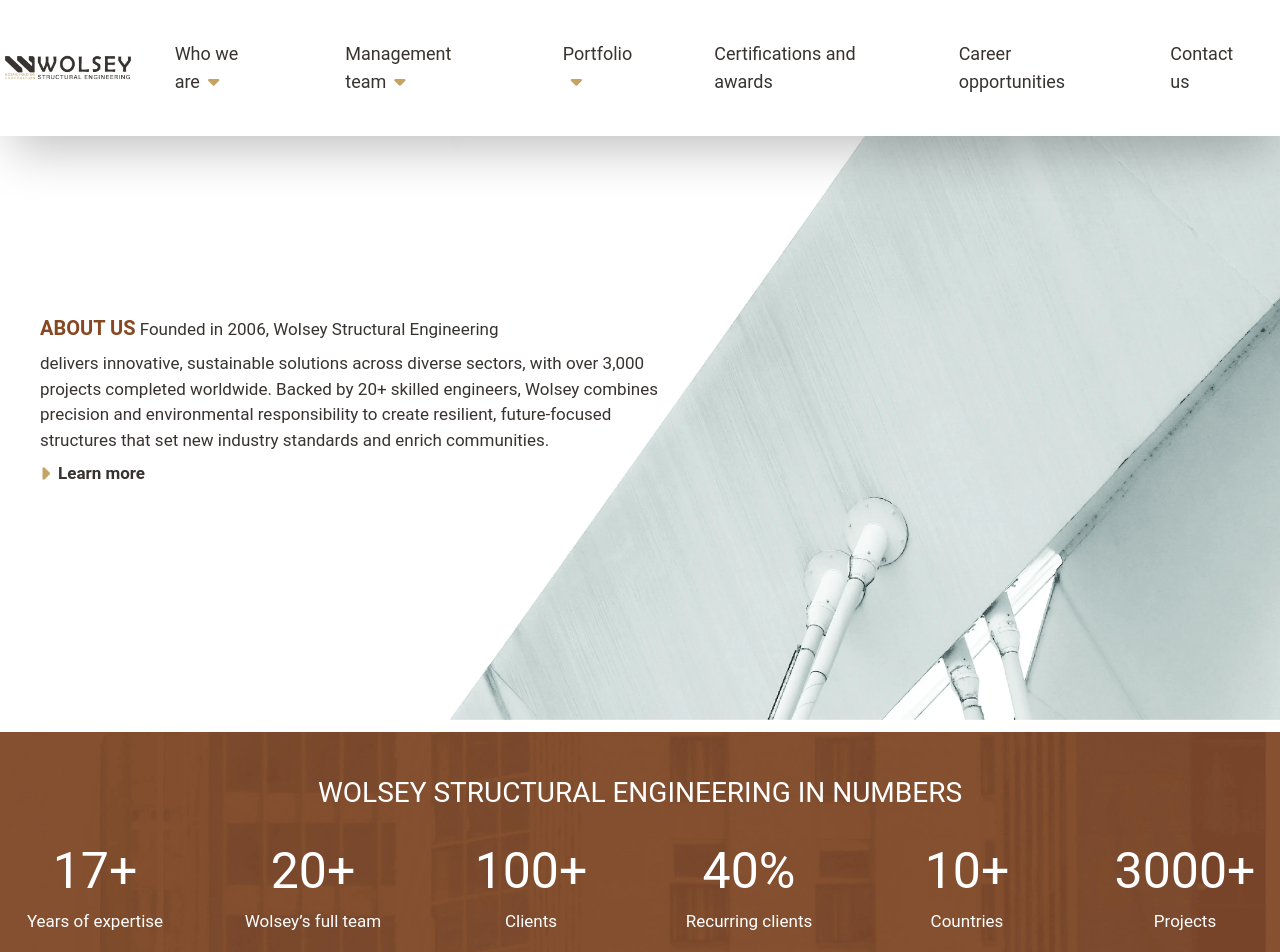
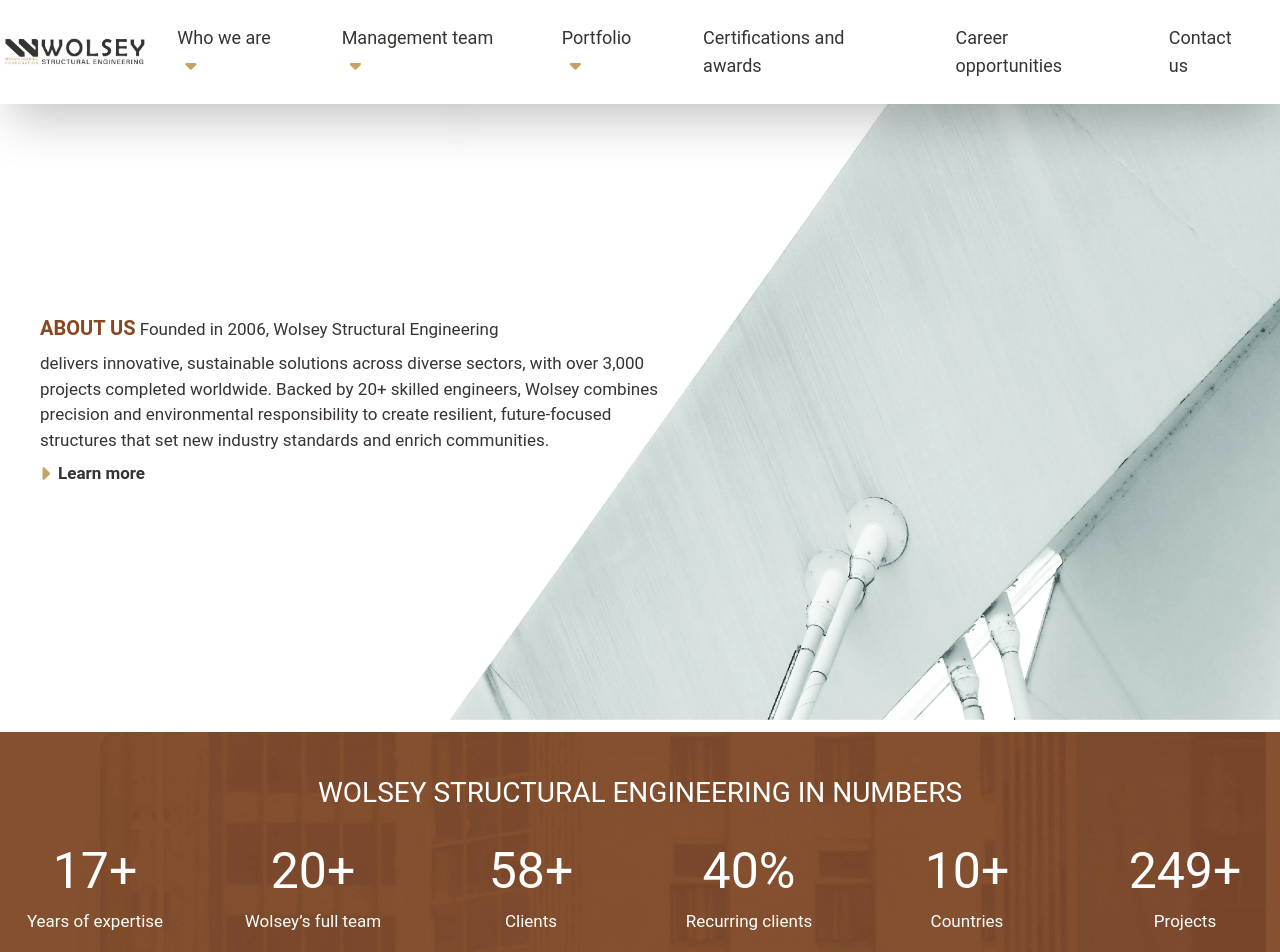
Before and after one commit to MinaNagy99/Wolsey-website, a React (Vite) app: page / in a window 1280 px wide. Shown: the top 952 px of the page. Built offline with nearby package versions, Linux system fonts and the light colour scheme.

Commit message:
handel size of navbar and duration of numbers

```diff
--- a/src/components/AboutPage/WolseyWithNumbers/WolseyWithNumbers.jsx
+++ b/src/components/AboutPage/WolseyWithNumbers/WolseyWithNumbers.jsx
@@ -13,27 +13,27 @@
     },
     {
       name: "Wolsey’s full team",
-      number: useCountUp(20, inView),
+      number: useCountUp(20, inView, 2000),
       icon: "+",
     },
     {
       name: "Clients",
-      number: useCountUp(100, inView),
+      number: useCountUp(100, inView, 10000),
       icon: "+",
     },
     {
       name: "Recurring clients",
-      number: useCountUp(40, inView),
+      number: useCountUp(40, inView, 4000),
       icon: "%",
     },
     {
       name: "Countries",
-      number: useCountUp(10, inView),
+      number: useCountUp(10, inView, 1000),
       icon: "+",
     },
     {
       name: "Projects",
-      number: useCountUp(3000, inView),
+      number: useCountUp(3000, inView, 70000),
       icon: "+",
     },
   ];
--- a/src/components/HomePage/WolseyInNumber/WolseyInNumber.jsx
+++ b/src/components/HomePage/WolseyInNumber/WolseyInNumber.jsx
@@ -13,27 +13,27 @@
     },
     {
       name: "Wolsey’s full team",
-      number: useCountUp(20, inView),
+      number: useCountUp(20, inView,2000),
       icon: "+",
     },
     {
       name: "Clients",
-      number: useCountUp(100, inView),
+      number: useCountUp(100, inView,10000),
       icon: "+",
     },
     {
       name: "Recurring clients",
-      number: useCountUp(40, inView),
+      number: useCountUp(40, inView,4000),
       icon: "%",
     },
     {
       name: "Countries",
-      number: useCountUp(10, inView),
+      number: useCountUp(10, inView,1000),
       icon: "+",
     },
     {
       name: "Projects",
-      number: useCountUp(3000, inView),
+      number: useCountUp(3000, inView,70000),
       icon: "+",
     },
   ];
--- a/src/components/shared/CustomNavbar/CustomNavbar.jsx
+++ b/src/components/shared/CustomNavbar/CustomNavbar.jsx
@@ -18,7 +18,7 @@
   }, []);
   return (
     <div className="fixed top-0 left-0 right-0 z-40 bg-white">
-      <div className="flex justify-around items-center md:py-5 py-2 shadow-2xl">
+      <div className="flex justify-around items-center  py-1 shadow-2xl">
         <Link to="/" className="lg:w-[12%] w-[20%]">
           <img className="" src="/images/logo.jpg" alt="Logo" />
         </Link>
--- a/src/components/shared/CustomNavbar/DesktopNav/DesktopNav.jsx
+++ b/src/components/shared/CustomNavbar/DesktopNav/DesktopNav.jsx
@@ -18,7 +18,43 @@
   };
   return (
     <>
-      <div className="flex">
+      {/* <Link
+        to="/who-we-are"
+        onClick={(e) => {
+          if (e.defaultPrevented) return; // If a child element handled the event, don't navigate
+        }}
+      >
+        who we are
+        <p
+          onClick={(e) => {
+            e.stopPropagation(); // Stop propagation to parent
+            e.preventDefault(); // Prevent <Link> navigation
+            handleNavigate("/who-we-are", "about");
+          }}
+        >
+          about
+        </p>
+        <p
+          onClick={(e) => {
+            e.stopPropagation();
+            e.preventDefault();
+            handleNavigate("/who-we-are", "mission");
+          }}
+        >
+          mission
+        </p>
+        <p
+          onClick={(e) => {
+            e.stopPropagation();
+            e.preventDefault();
+            handleNavigate("/who-we-are", "vision");
+          }}
+        >
+          vision
+        </p>
+      </Link> */}
+
+      <div className="flex ">
         {navbarList.map(({ name, list, path }, index) => (
           <Link
             to={path.page}
@@ -30,7 +66,7 @@
               setVisibleDropdownIndex(null);
               setVisibleProjects(false);
             }}
-            className="xl:text-lg text-sm xl:mx-5 mx-1 relative hover:bg-mainBrown  xl:p-5  p-2 cursor-pointer  hover:text-white"
+            className="xl:text-lg text-sm xl:mx-2 md:mx-2 mx-1 relative hover:bg-mainBrown  xl:p-5   p-2 cursor-pointer  hover:text-white"
           >
             <div
               className={`absolute top-[100%] left-0 min-w-max bg-mainBrown !text-white ${
@@ -43,8 +79,6 @@
                     <div
                       onClick={(e) => {
                         e.stopPropagation();
-                        console.log(`path section on click ${path.section}`);
-
                         handleNavigate(path.page, path.section);
                       }}
                     >
--- a/src/context/navbarContaxt.jsx
+++ b/src/context/navbarContaxt.jsx
@@ -65,6 +65,7 @@
     { name: "Contact us", path: { page: "/contact-us", section: "engineers" } },
   ];
   return (
+
     <navbarContext.Provider
       value={{
         projectsName,
--- a/src/pages/WhoWeAre/WhoWeArePage.jsx
+++ b/src/pages/WhoWeAre/WhoWeArePage.jsx
@@ -15,7 +15,7 @@
     if (ref.current) {
       const offsetTop = ref.current.offsetTop;
       window.scrollTo({
-        top: offsetTop - 100, // Adjust for 50px offset
+        top: offsetTop - 100,
       });
     }
   };
```
